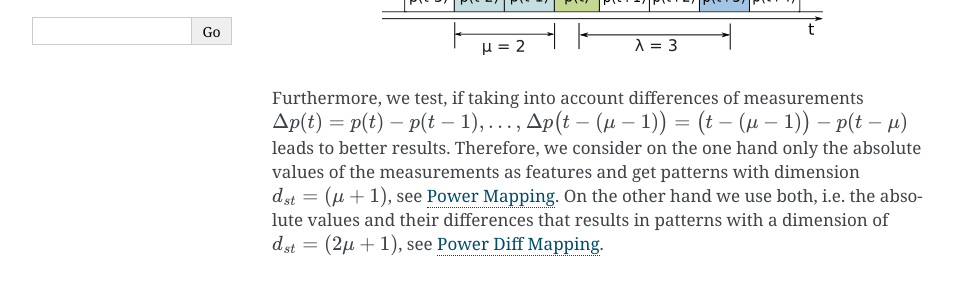
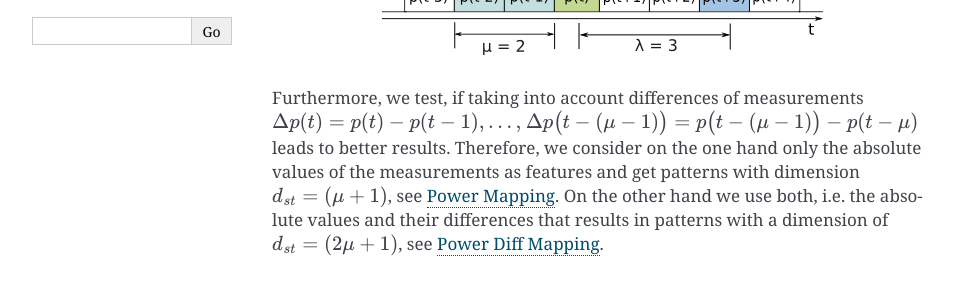
Before and after one commit to cigroup-ol/windml, a Sphinx documentation site: the page built from doc/techniques.rst, in a window 1280 px wide and 900 px high, scrolled down 785 px. Shown: the part 154-440 px from the top of the window, without its empty margins (148-1110 px from the left). Built offline with Sphinx 7.4.7, drawn with Linux system fonts in a browser that asks for light colours; formulas are drawn with MathJax 3.

```diff
--- a/doc/techniques.rst
+++ b/doc/techniques.rst
@@ -49,7 +49,7 @@ patterns by appending past measurements :math:`p(t-1),\ldots, p(t-\mu)` with
 
 Furthermore, we test, if taking into account
 differences of measurements :math:`\Delta p(t)=p(t)-p(t-1), \ldots,` :math:`\Delta
-p\big(t-(\mu-1)\big) = \big(t-(\mu-1)\big)-p(t-\mu)` leads to better results. Therefore, we consider
+p\big(t-(\mu-1)\big) = p\big(t-(\mu-1)\big)-p(t-\mu)` leads to better results. Therefore, we consider
 on the one hand only the absolute values of the measurements as features and
 get patterns with dimension :math:`d_{st}=(\mu+1)`, see :ref:`powermapping`. On
 the other hand we use both, i.e. the absolute values and their differences that
```
